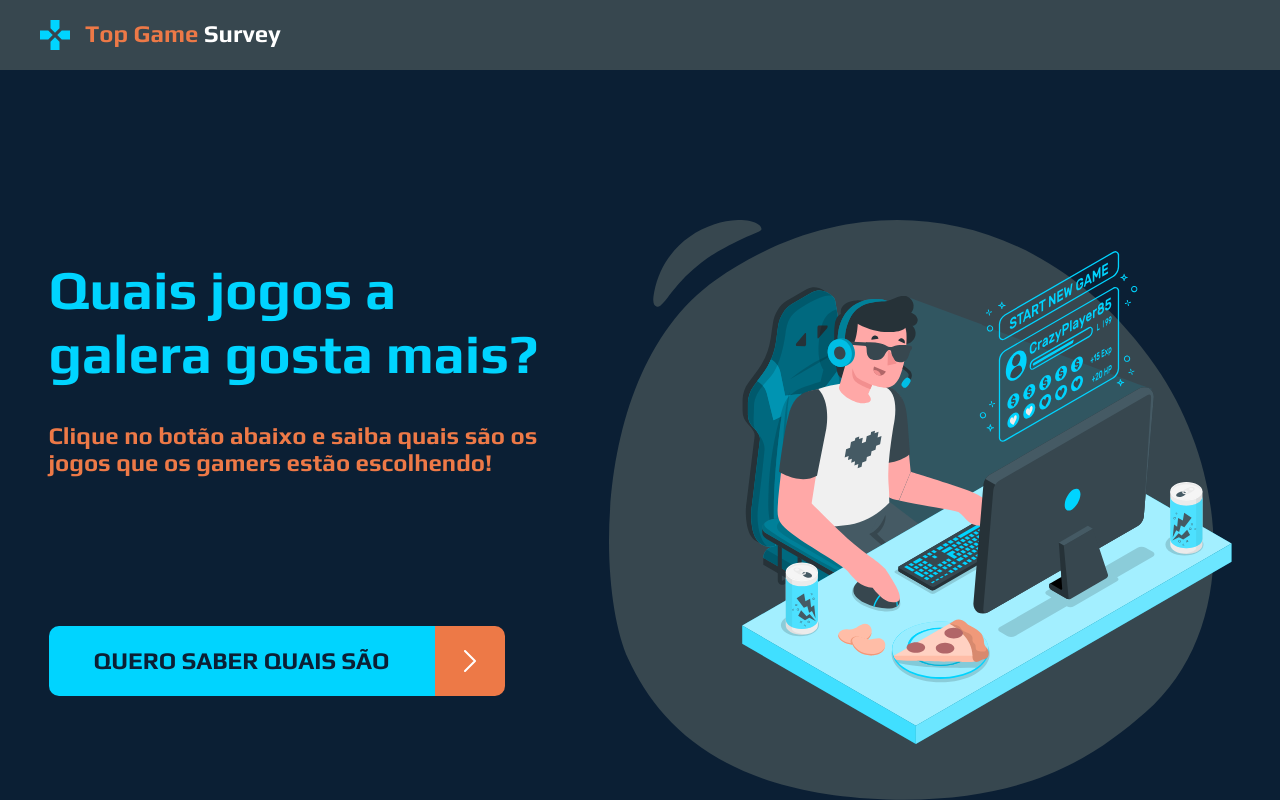
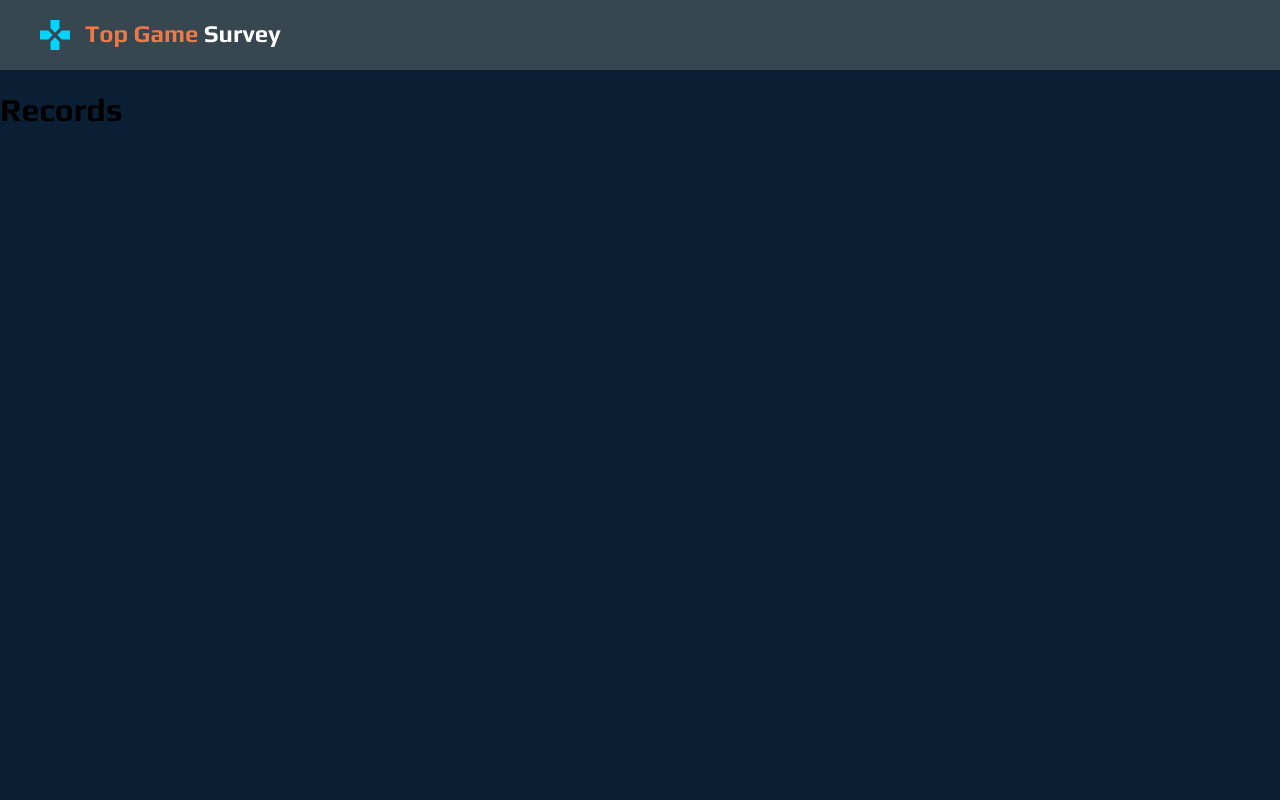
Before and after one commit to RafaelCCampos/rdpesquisa, a React (Create React App) app in the folder web/: page /records in a window 1280 px wide. Built offline with nearby package versions, Linux system fonts and the light colour scheme; the HTML template or start-up script is replaced by a standard one.

Commit message:
Rotas com react-router-dom

```diff
--- a/web/package.json
+++ b/web/package.json
@@ -12,6 +12,7 @@
     "@types/react-dom": "^16.9.0",
     "react": "^16.13.1",
     "react-dom": "^16.13.1",
+    "react-router-dom": "^5.2.0",
     "react-scripts": "3.4.3",
     "typescript": "~3.7.2"
   },
@@ -35,5 +36,8 @@
       "last 1 firefox version",
       "last 1 safari version"
     ]
+  },
+  "devDependencies": {
+    "@types/react-router-dom": "^5.1.5"
   }
 }
--- a/web/src/App.tsx
+++ b/web/src/App.tsx
@@ -1,15 +1,11 @@
 import React from 'react';
-import Header from './components/Header';
-import Home from './pages/Home';
+import Routes from './Routes';
 
 import './App.css';
 
 function App() {
   return (
-    <div>
-      <Header/>
-      <Home/>
-    </div>
+    <Routes/>
   );
 }
 
--- /dev/null
+++ b/web/src/Routes.tsx
@@ -0,0 +1,21 @@
+import React from 'react';
+import { BrowserRouter, Route, Switch } from 'react-router-dom';
+import Header from './components/Header';
+import Home from './pages/Home';
+import Records from './pages/Records';
+
+const Routes = () => (
+    <BrowserRouter>
+        <Header/>
+        <Switch>
+            <Route path="/" exact>
+                <Home/>
+            </Route>
+            <Route path="/records">
+                <Records/>
+            </Route>
+        </Switch>
+    </BrowserRouter>
+)
+
+export default Routes;
--- a/web/src/components/Header/index.tsx
+++ b/web/src/components/Header/index.tsx
@@ -1,14 +1,17 @@
 import React from 'react';
+import { Link } from 'react-router-dom';
 import {ReactComponent as Logo} from '../../assets/logo.svg';
 import './styles.css';
 
 const Header = () => (
     <header className="main-header">
         <Logo/>
-        <div className="logo-text">
-            <span className="logo-text-1">Top Game</span>
-            <span className="logo-text-2"> Survey</span>
-        </div>
+        <Link to="/">
+            <div className="logo-text">
+                <span className="logo-text-1">Top Game</span>
+                <span className="logo-text-2"> Survey</span>
+            </div>
+        </Link>
     </header>
 );
 
--- a/web/src/pages/Home/index.tsx
+++ b/web/src/pages/Home/index.tsx
@@ -1,4 +1,5 @@
 import React from 'react';
+import { Link } from 'react-router-dom';
 import { ReactComponent as ArrowIcon} from '../../assets/arrow.svg';
 import { ReactComponent as GamerImg} from '../../assets/gamer.svg';
 import './styles.css';
@@ -12,6 +13,7 @@
             <h3 className="home-text-subtitle">
                 Clique no botão abaixo e saiba quais são os jogos que os gamers estão escolhendo!
             </h3>
+            <Link to="/records">
                 <div className="home-actions">
                     <button className="home-btn">
                         QUERO SABER QUAIS SÃO
@@ -20,6 +22,7 @@
                         <ArrowIcon/>
                     </div>
                 </div>
+            </Link>
         </div>
         <GamerImg className="home-img"/>
     </div>
--- /dev/null
+++ b/web/src/pages/Records/index.tsx
@@ -0,0 +1,8 @@
+import React from 'react';
+import './styles.css';
+
+const Records = () => (
+    <h1>Records</h1>
+);
+
+export default Records;
```
Also changed, not shown: web/src/pages/Records/styles.css (added), 1 other file (tests, documents, lock files or other folders). Lines whose indentation alone changed are shown as unchanged.
